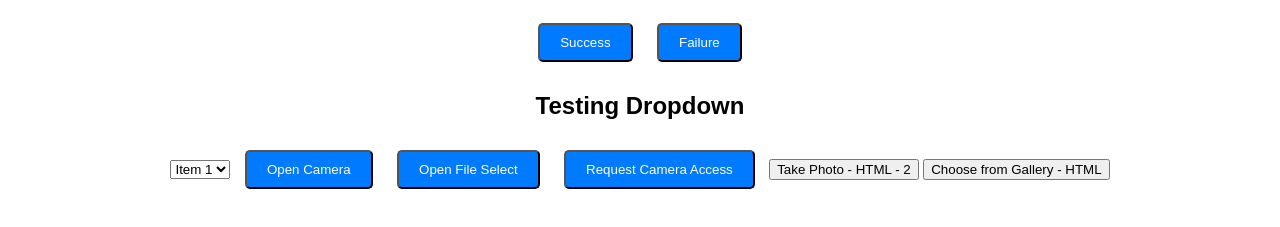
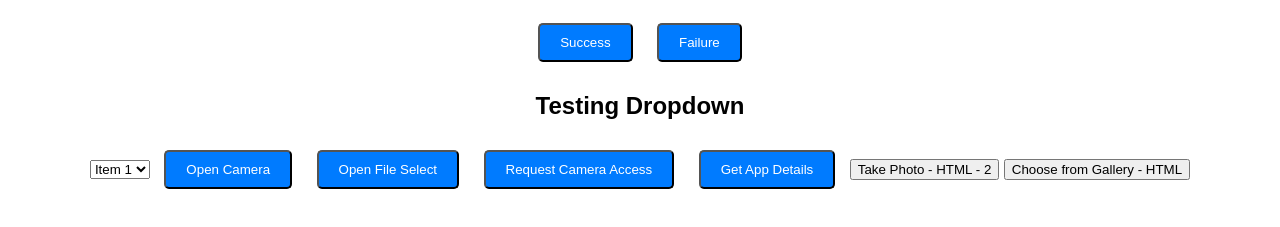
Before and after one commit to kmohsin11/dummy-website, a plain HTML site: page index.html in a window 1280 px wide. Shown: the part 101-328 px from the top of the page. Drawn offline with Linux system fonts and the light colour scheme.

Commit message:
Update index.html

```diff
--- a/index.html
+++ b/index.html
@@ -52,6 +52,8 @@
   <button class="btn" onclick="openFileSelect()">Open File Select</button>
 
    <button class="btn" onclick="requestCameraAccess()">Request Camera Access</button>
+
+  <button class="btn" onclick="requestAppDetails()">Get App Details</button>
 
   <!-- Camera Button -->
 <input type="file" accept="image/*" capture="camera" id="cameraInput" style="display: none;">
```
